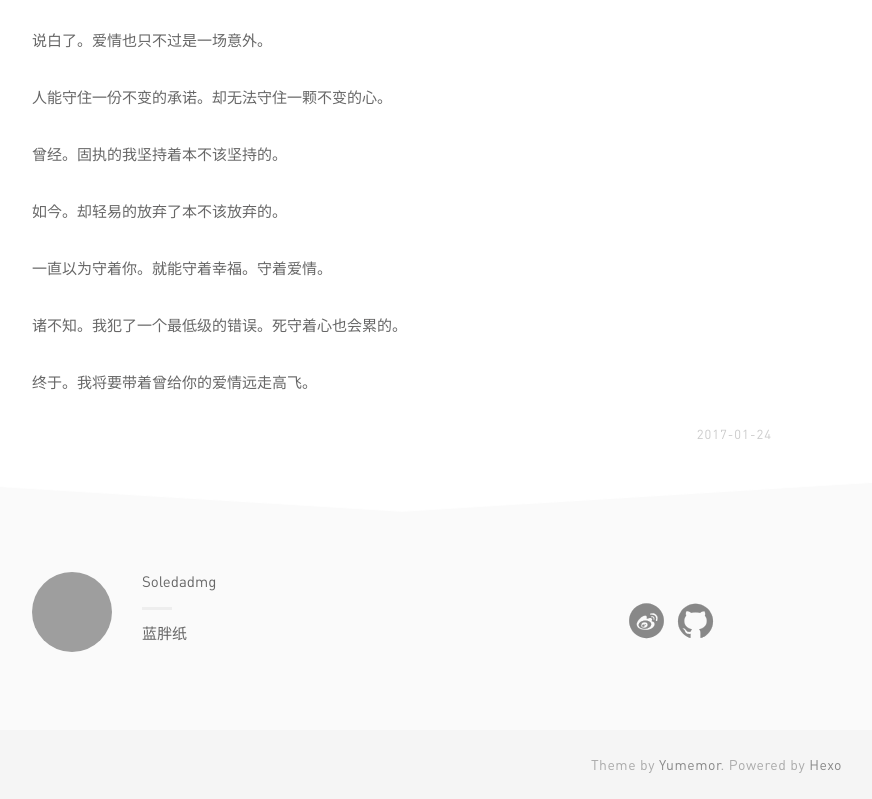
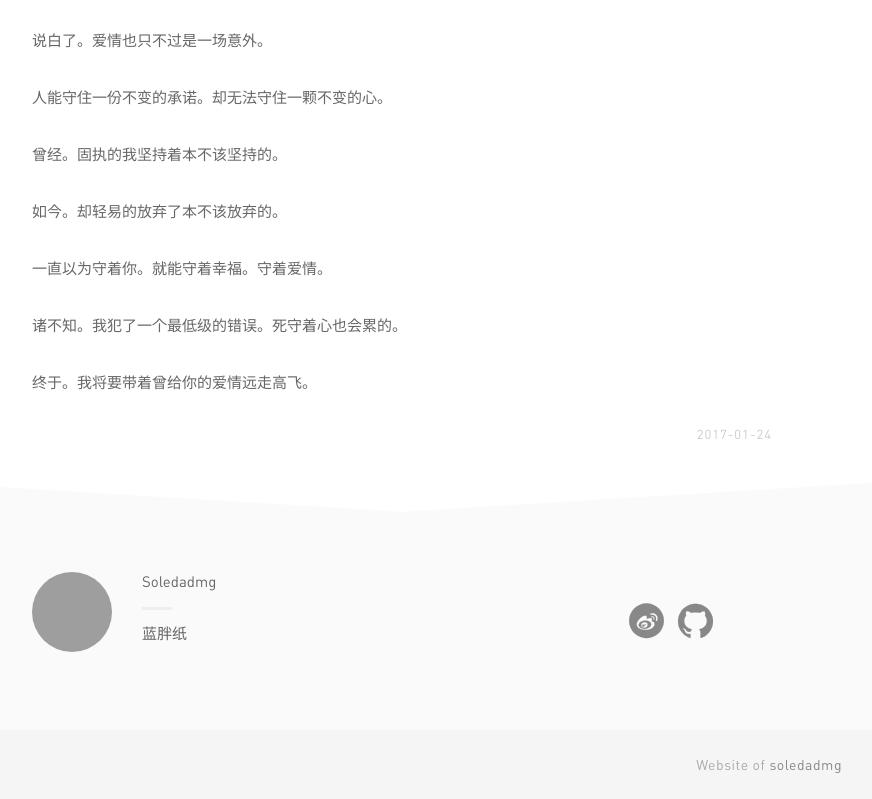
Before and after one commit to soledadmg/soledadmg.github.io, a plain HTML site: page 2017/01/24/将要远离/index.html in a window 1280 px wide. Shown: the part 1296-2095 px from the top of the page, without its empty margins (238-1110 px from the left). Drawn offline with Linux system fonts and the light colour scheme; grey boxes are pictures that could not be loaded; a script that the page names is missing.

Commit message:
Site updated: 2017-01-24 17:44:52

```diff
--- a/2017/01/24/将要远离/index.html
+++ b/2017/01/24/将要远离/index.html
@@ -186,7 +186,7 @@ var duoshuoQuery = {short_name:"yumemor"};
 
 <footer class="footer" role="contentinfo">
 	<div class="wrapper wrapper--wide split split--responsive">
-		<span>Theme by <a href="http://github.com/yumemor">Yumemor</a>. Powered by <a href="http://hexo.io">Hexo</a></span>
+	Website of <a href="https://soledadmg.github.io" target="_blank">soledadmg</a>
 	</div>
 </footer>
 
```
Also changed, not shown: archives/2017/01/index.html (+1 -1 lines), archives/2017/index.html (+1 -1 lines), archives/index.html (+1 -1 lines), index.html (+1 -1 lines).
